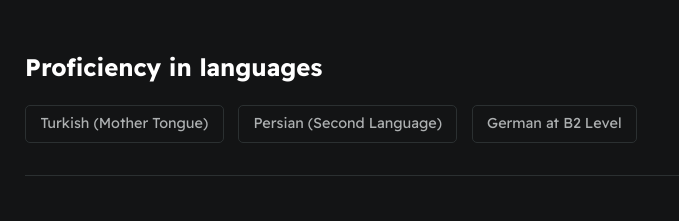
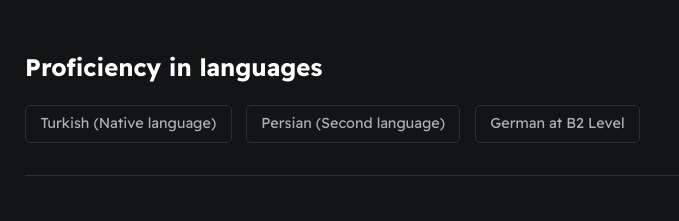
Before and after one commit to sinamoghtaderfar/Resume-Webseite, a plain HTML site: page index.html in a window 1280 px wide. Shown: the part 811-1032 px from the top of the page, 281-960 px from the left. Drawn offline with Linux system fonts and the light colour scheme.

Commit message:
index.html

```diff
--- a/index.html
+++ b/index.html
@@ -66,8 +66,8 @@
                 <h2>Proficiency in languages</h2>
 
                 <div id="wrapper--techstack__items">
-                    <div class="card--techstack"><span>Turkish (Mother Tongue)</span></div>
-                    <div class="card--techstack"><span>Persian (Second Language)</span></div>
+                    <div class="card--techstack"><span>Turkish (Native language)</span></div>
+                    <div class="card--techstack"><span>Persian (Second language)</span></div>
                     <div class="card--techstack"><span>German at B2 Level</span></div>
                 </div>
             </section>
```
